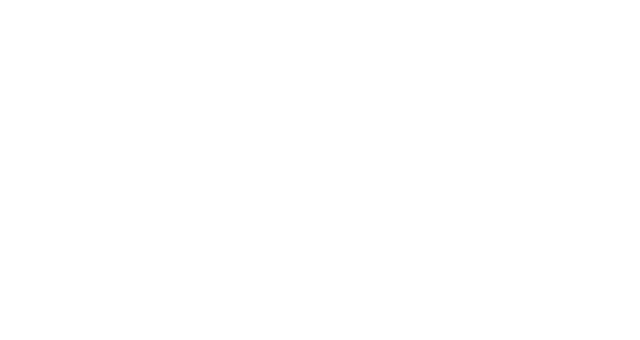
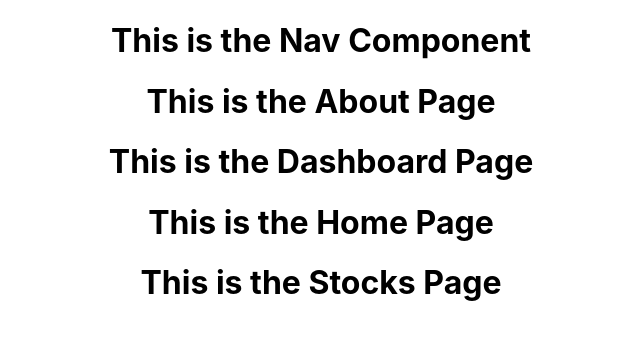
Before and after one commit to kellynelson13/stocks_app, a React (Create React App) app: page /stocks/1 in a window 1280 px wide. Shown: the top 340 px of the page, without its empty margins (319-959 px from the left). Built offline with nearby package versions, Linux system fonts and the light colour scheme.

Commit message:
makes sure all components are working

```diff
--- a/src/App.js
+++ b/src/App.js
@@ -1,9 +1,20 @@
 import React from 'react';
+import {browserRouter as Router, Route, Switch} from 'react-router-dom'
 import './App.css';
+import Nav from './components/Nav';
+import About from './pages/About';
+import Dashboard from './pages/Dashboard';
+import Home from './pages/Home';
+import Stocks from './pages/Stocks';
 
 function App() {
   return (
     <div className="App">
+      <Nav />
+      <About />
+      <Dashboard />
+      <Home />
+      <Stocks />
 
     </div>
   );
--- /dev/null
+++ b/src/components/Nav.js
@@ -0,0 +1,9 @@
+import React from 'react';
+
+const Nav = () => {
+    return (
+        <h1>This is the Nav Component</h1>
+    )
+}
+
+export default Nav;
```
Also changed, not shown: src/pages/Stocks.js (renamed from src/pages/Stock.js).
